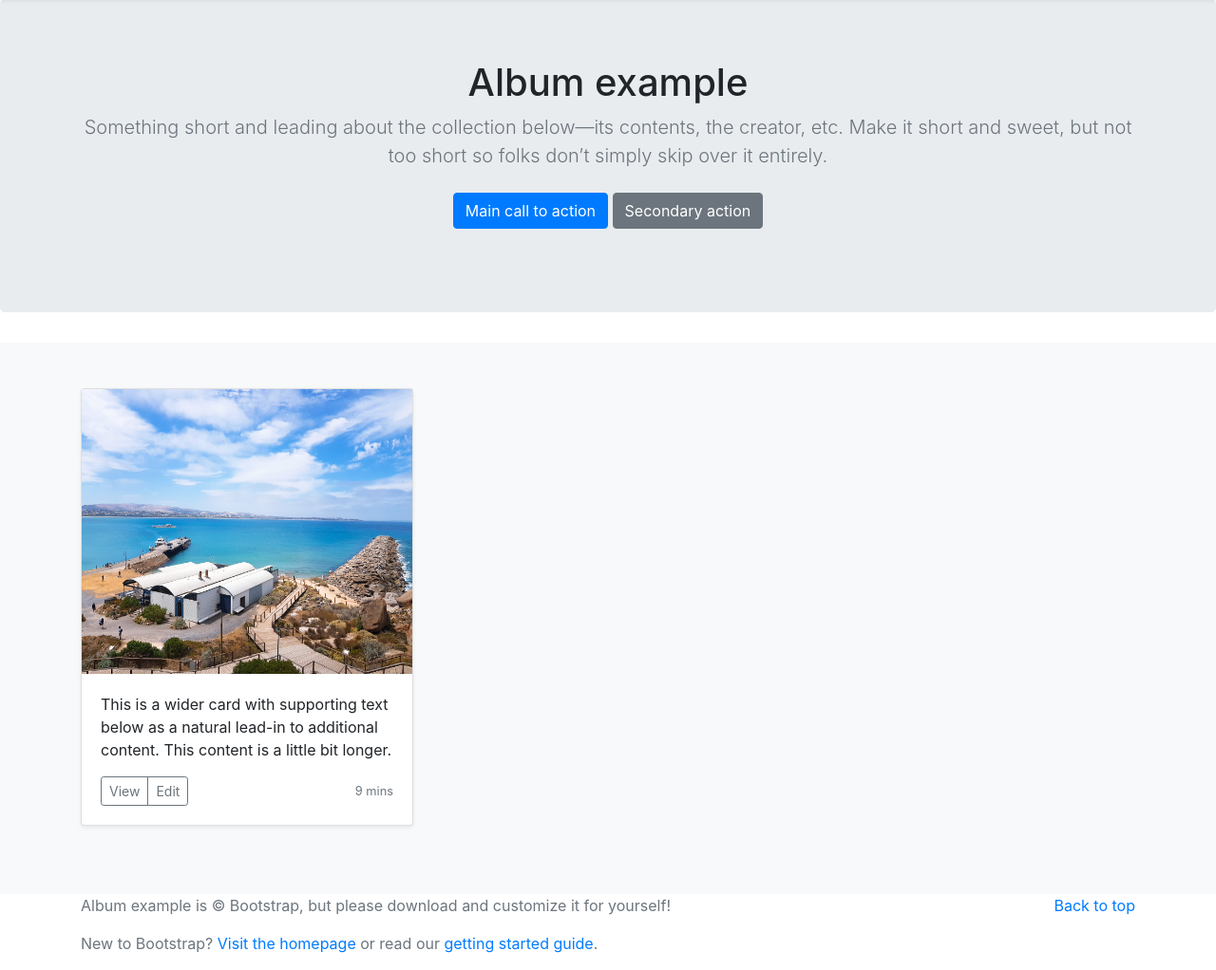
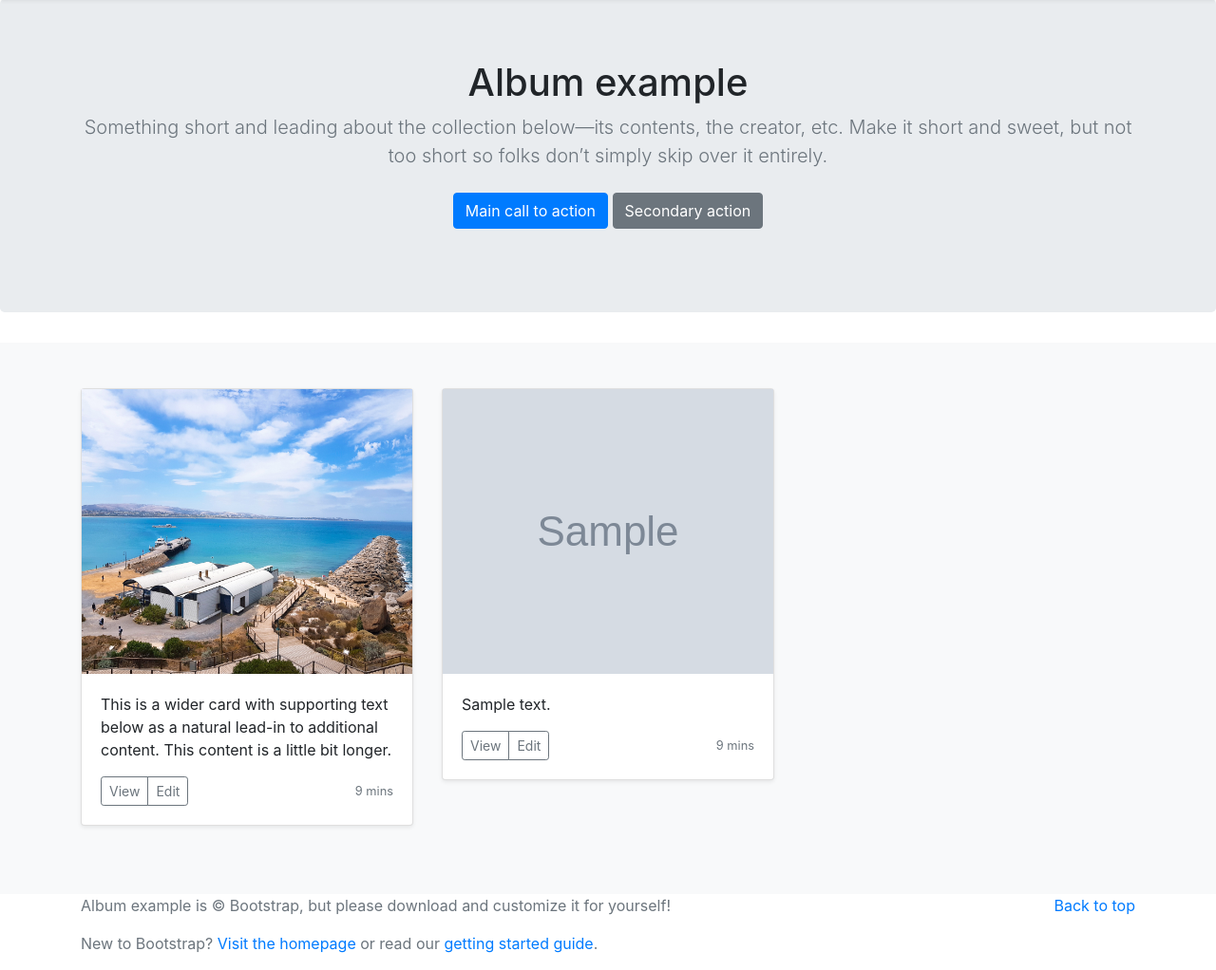
Before and after one commit to yuseon27/web_practice, a Django app: template django/05. Blog Bootstrap/BlogBootstrapProject/PortfolioApp/templates/portfolio.html in a window 1280 px wide. Shown: the part 57-1079 px from the top of the page at 95% size. Run offline with Django 3.2, Linux system fonts and the light colour scheme; the template is opened without the code that fills it: most values are stand-ins (such as "Sample title", 1, 10 or a date in 2020); grey boxes marked "Sample" are stand-in pictures; some libraries are stand-ins or nearby versions.

Commit message:
added portfolio.html

```diff
--- a/django/05. Blog Bootstrap/BlogBootstrapProject/PortfolioApp/templates/portfolio.html
+++ b/django/05. Blog Bootstrap/BlogBootstrapProject/PortfolioApp/templates/portfolio.html
@@ -1,5 +1,6 @@
 {% load static %}
 <!doctype html>
+
 <head>
     <meta charset="utf-8">
     <meta name="viewport" content="width=device-width, initial-scale=1, shrink-to-fit=no">
@@ -117,6 +118,7 @@
             <div class="container">
 
                 <div class="row">
+
                     <div class="col-md-4">
                         <div class="card mb-4 shadow-sm">
                             <img src="{% static 'bg1.jpg'%}" height=300 alt="Background Image">
@@ -133,6 +135,26 @@
                             </div>
                         </div>
                     </div>
+
+                    {% for portfolio in portfolios.all%}
+                    <div class="col-md-4">
+                        <div class="card mb-4 shadow-sm">
+                            <img src="{{portfolio.image.url}}" height=300>
+                            <div class="card-body">
+                                <p class="card-text"> {{portfolio.description}} </p>
+                                <div class="d-flex justify-content-between align-items-center">
+                                    <div class="btn-group">
+                                        <button type="button" class="btn btn-sm btn-outline-secondary">View</button>
+                                        <button type="button" class="btn btn-sm btn-outline-secondary">Edit</button>
+                                    </div>
+                                    <small class="text-muted">9 mins</small>
+                                </div>
+                            </div>
+                        </div>
+                    </div>
+                    {% endfor %}
+
+
                 </div>
             </div>
         </div>
```
